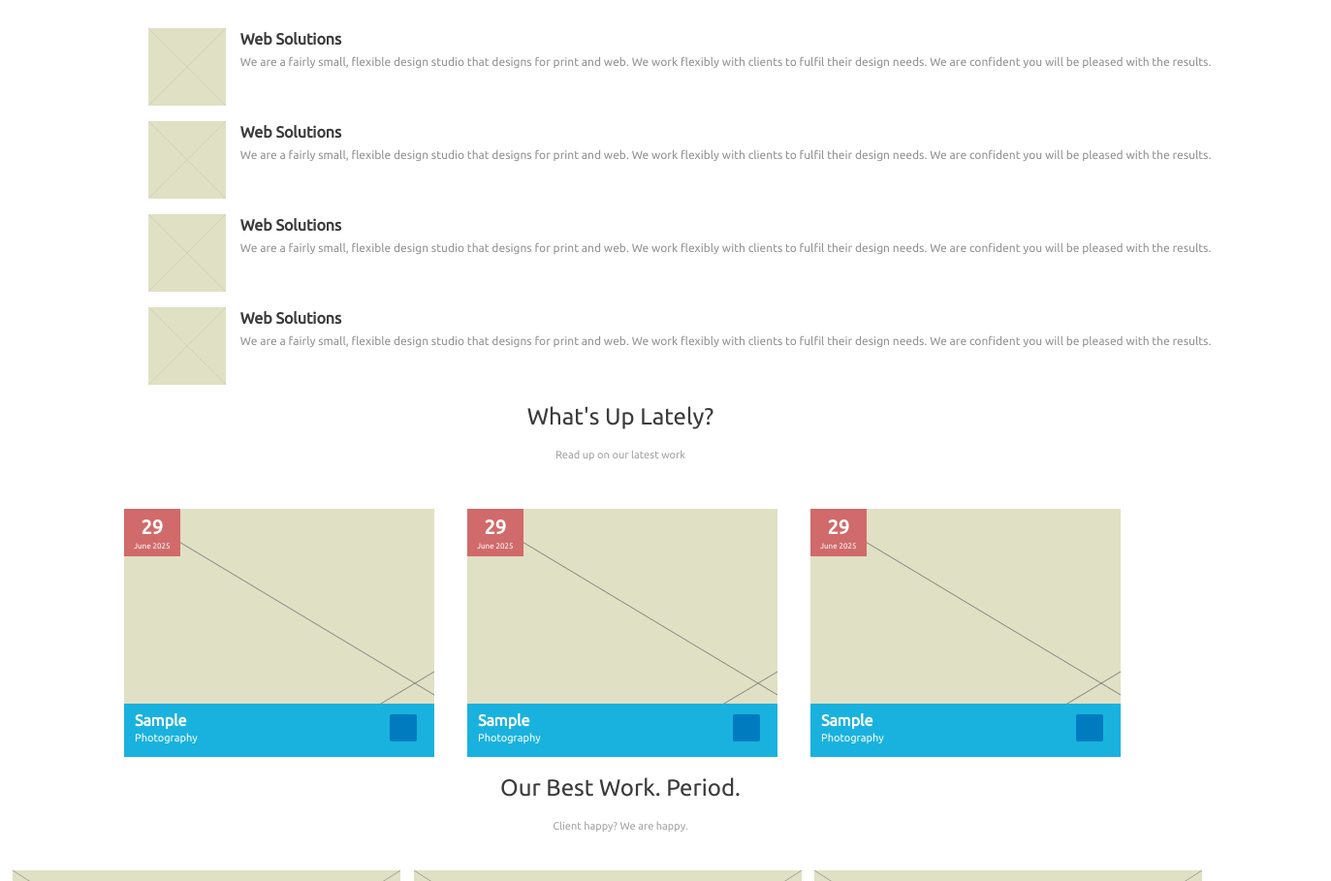
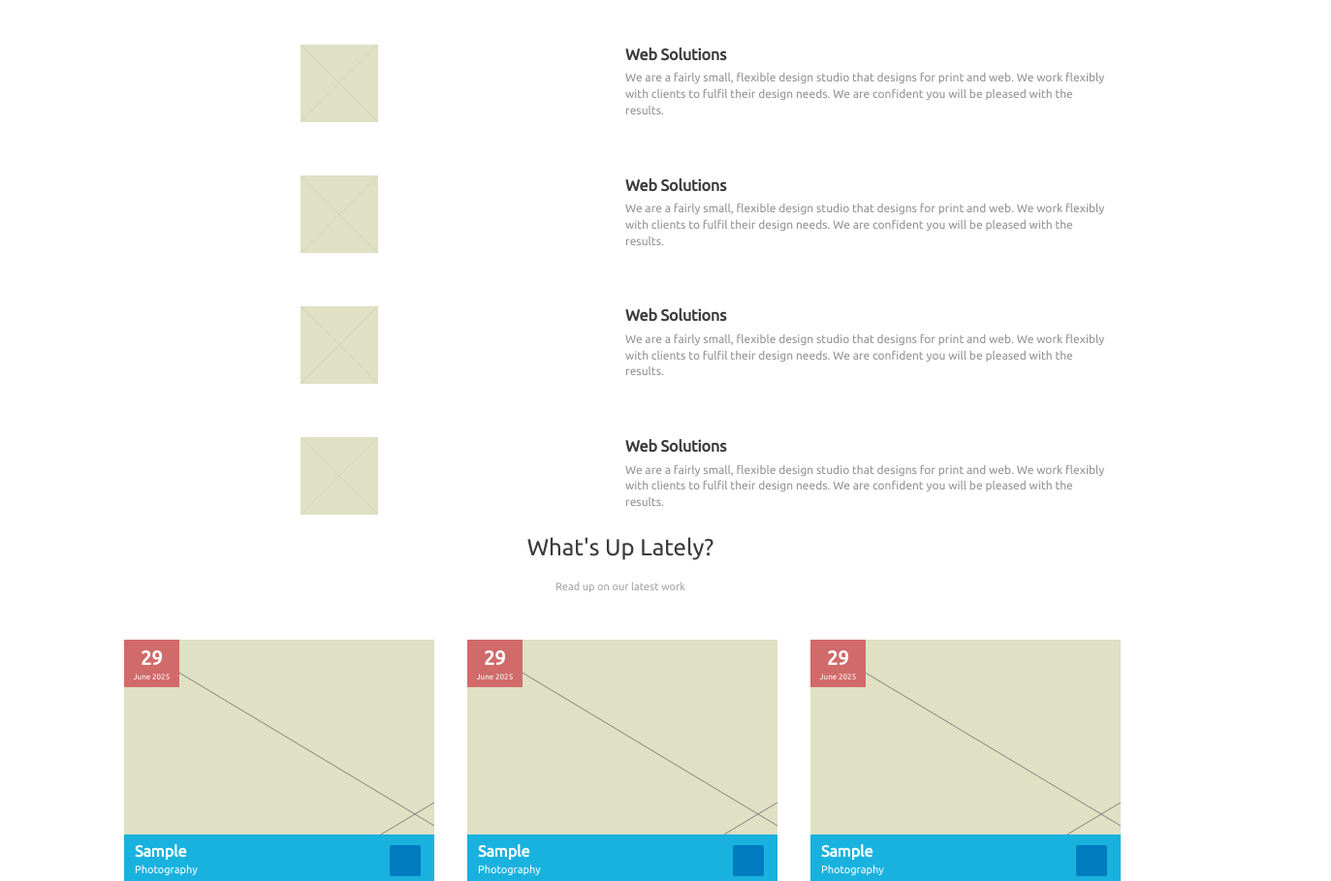
Before and after one commit to AlyssaHug/Project-01-Lab02B, a plain HTML site: page index.html in a window 1280 px wide. Shown: the part 2442-3351 px from the top of the page at 97% size, 1373 px wide, since content can reach past the window. Drawn offline with Linux system fonts and the light colour scheme.

Commit message:
replace pixels with rem and adjust services centering

```diff
--- a/css/style.css
+++ b/css/style.css
@@ -19,6 +19,10 @@ hr {
   margin: 1em 0;
   padding: 0;
 }
+
+/*==================================
+    Body Styles - Alyssa
+  ==================================*/
 
 /*====Page Titles====*/
 .brand-name {
@@ -45,16 +49,31 @@ hr {
   }
 
       /*==service items==*/
-      .service__item {
+      .page-services{
         display: flex;
+        flex-direction: column;
         justify-content: center;
-        margin: 1em auto;
-        transform: translate(8%, 0);
+        align-items: flex-start;
+      }
+      .services__content {
+        display: grid;
+        grid-template-columns: 1fr;
+        gap: 20px;
+        max-width: 1200px;
+        margin: 0 auto;
+        padding: 0 20px;
+        box-sizing: border-box;
+      }
+      .service__item{
+        display: grid;
+        grid-template-columns: 100px 1fr;
+        align-items: center;
+        justify-content: center;
       }
       .service__icon {
-        max-width: 80px;
-        max-height: 80px;
-        margin-right: 10px;
+        max-width: 5rem;
+        max-height: 5rem;
+        margin: 0 auto;
       }
       .service__text {
         flex-direction: column;
@@ -73,7 +92,7 @@ hr {
     /*==news container==*/
     .news-item, .news-priority {
       position: relative;
-      width: 350px;
+      width: 28rem;
       overflow: hidden;
       margin: 15px auto;
     }
@@ -83,7 +102,7 @@ hr {
         position: absolute;
         background-color: #d16a6a;
         color: white;
-        padding: 5px 10px;
+        padding: 0.3rem 0.6rem;
         text-align: center;
       }
       .date__day {
@@ -98,8 +117,8 @@ hr {
       }
       /*==news picture==*/
       .news__picture {
-        width: 400px;
-        height: 288px;
+        width: 30rem;
+        height: 18rem;
       }
       /*==news title==*/
       .news__info {
@@ -124,18 +143,18 @@ hr {
       }
       .news__icon {
         position: absolute;
-        right: 20px;
-        width: 28px;
-        top: 11px;
-        height: 28px;
+        right: 1rem;
+        width: 2rem;
+        top: 0.7rem;
+        height: 2rem;
         background-color: #007bbf;
         border-radius: 2px;
       }
     /*==Gallery images==*/
       .gallery__image {
         margin: 5px;
-        width: 400px;
-        height: 256px;
+        width: 25rem;
+        height: 16rem;
         align-self: center;
       }
 
@@ -170,14 +189,6 @@ hr {
   [hidden] {
     display: none !important;
   }
-/*
- * Hide visually and from screen readers
- */
-
-.hidden,
-[hidden] {
-  display: none !important;
-}
 
 /*
  * Hide only visually, but have it available for screen readers:
@@ -204,12 +215,18 @@ hr {
 
 @media screen and (min-width: 40em) {
   /* Style adjustments for viewports that meet the condition */
+
 /*==================================
     Body Styles - Alyssa
   ==================================*/
 
   /*====Services section====*/
-
+      .service__item {
+        display: grid;
+        justify-content: center;
+        grid-template-columns: repeat(2, 2fr);
+        margin: 1em auto;
+      }
 
   /*====News section====*/
   .news__content {
```
